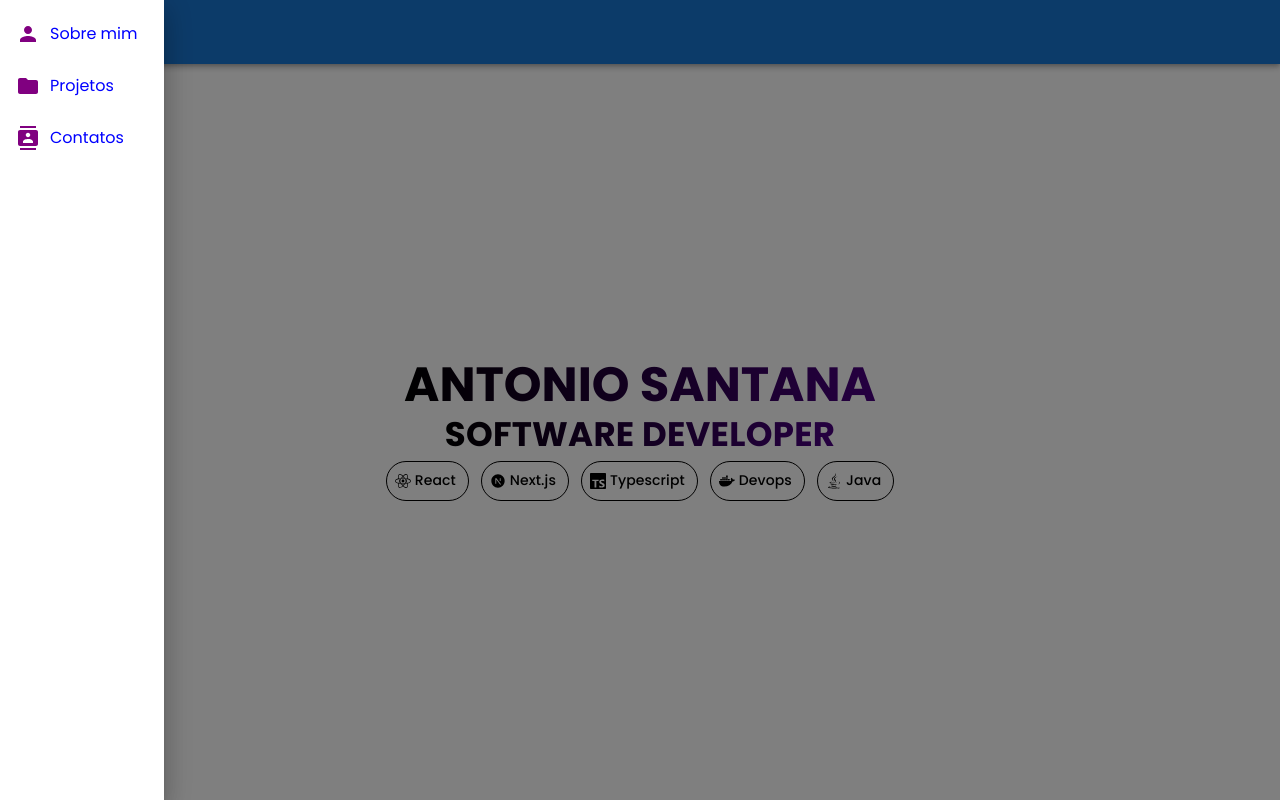
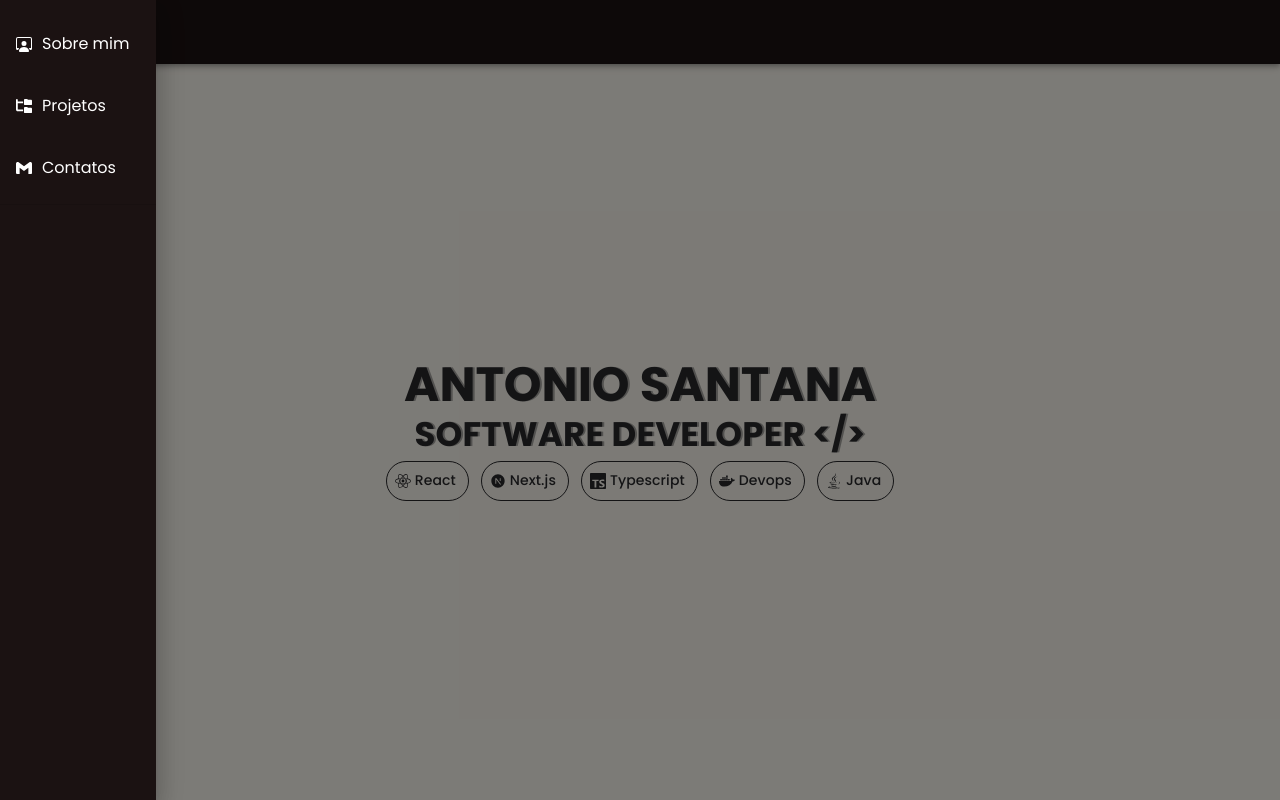
Before and after one commit to callioptsu/Portfolio, a Next.js app: page / in a window 1280 px wide. Both pictures are taken after a click on the button 108 px from the left and 32 px from the top of the page. Built offline with nearby package versions, Linux system fonts and the light colour scheme.

Commit message:
style(homepage): finish homepage style

```diff
--- a/src/app/globals.css
+++ b/src/app/globals.css
@@ -2,6 +2,10 @@
    v2.0 | 20110126
    License: none (public domain)
 */
+
+body {
+  background-color: rgb(249, 246, 238);
+}
 
 html,
 body,
--- a/src/app/page.tsx
+++ b/src/app/page.tsx
@@ -37,9 +37,10 @@ export default function Home() {
           margin: '6px',
           padding: '4px 8px 4px 8px',
           borderRadius: '20px',
-          border: '1px solid black',
+          border: '1px solid rgb(40, 40, 43)',
           opacity: '0',
           animation: `fadeIn 1s ease-in-out ${idx * 0.5}s forwards`,
+          color: 'rgb(40, 40, 43)',
         }}
       >
         {stackIcons[value]}
@@ -82,12 +83,12 @@ export default function Home() {
             fontFamily="Poppins"
             fontWeight="bold"
             sx={{
-              backgroundImage:
-                'linear-gradient(to right, rgb(0, 0, 0), #4B0082)',
-              WebkitBackgroundClip: 'text',
-              color: 'transparent',
               opacity: '0',
               animation: 'fadeIn 1s ease-out forwards',
+              textShadow: `
+                2px 0 0 rgb(40, 40, 43, 0.4)
+              `,
+              color: 'rgb(40, 40, 43)',
             }}
           >
             ANTONIO SANTANA
@@ -97,15 +98,15 @@ export default function Home() {
             fontFamily="Poppins"
             fontWeight="bold"
             sx={{
-              backgroundImage:
-                'linear-gradient(to right, rgb(0, 0, 0), #4B0082)',
-              WebkitBackgroundClip: 'text',
-              color: 'transparent',
               opacity: '0',
               animation: 'fadeIn 1s ease-out forwards',
+              textShadow: `
+                2px 0 0 rgb(40, 40, 43, 0.4)
+              `,
+              color: 'rgb(40, 40, 43)',
             }}
           >
-            SOFTWARE DEVELOPER
+            SOFTWARE DEVELOPER {'</>'}
           </Typography>
         </Box>
         <Box
--- a/src/components/@custom-header/HeaderComponent.tsx
+++ b/src/components/@custom-header/HeaderComponent.tsx
@@ -14,7 +14,12 @@ export default function HeaderComponent() {
   }
 
   return (
-    <AppBar position="static">
+    <AppBar
+      position="static"
+      sx={{
+        backgroundColor: 'rgb(27, 18, 18)',
+      }}
+    >
       <LeftbarComponent isOpen={isOpen} setIsOpen={setIsOpen} />
       <Container>
         <Toolbar
--- /dev/null
+++ b/src/components/@custom-leftbar/LeftbarComponent.css
@@ -0,0 +1,18 @@
+@keyframes scalingIn {
+  0% {
+    background-color: rgb(255, 255, 255, 0);
+  }
+
+  100% {
+    background-color: rgb(255, 255, 255, 0.2);
+  }
+}
+
+@keyframes scalingOut {
+  0% {
+    background-color: rgb(255, 255, 255, 0.2);
+  }
+  100% {
+    background-color: rgb(255, 255, 255, 0);
+  }
+}
--- a/src/components/@custom-leftbar/LeftbarComponent.tsx
+++ b/src/components/@custom-leftbar/LeftbarComponent.tsx
@@ -1,11 +1,18 @@
 import React, { Dispatch } from 'react'
 
 // Material UI
-import { Drawer, List, ListItem } from '@mui/material'
-import { Contacts, Folder, Person } from '@mui/icons-material'
+import { Divider, Drawer, List, ListItem } from '@mui/material'
+
+// React Icons
+import { SiGmail } from 'react-icons/si'
+import { FaFolderTree } from 'react-icons/fa6'
+import { BsPersonWorkspace } from 'react-icons/bs'
 
 // Custom
 import LinkComponent from '../@custom-links/LinkComponent'
+
+// Style
+import './LeftbarComponent.css'
 
 interface LeftbarComponentProps {
   isOpen: boolean
@@ -18,24 +25,45 @@ export default function LeftbarComponent({
 }: LeftbarComponentProps) {
   const renderIcons = (value: string) => {
     if (value === 'sobre mim') {
-      return <Person sx={{ color: 'purple' }} />
+      return <BsPersonWorkspace color="white" />
     } else if (value === 'projetos') {
-      return <Folder sx={{ color: 'purple' }} />
+      return <FaFolderTree color="white" />
     } else if (value === 'contatos') {
-      return <Contacts sx={{ color: 'purple' }} />
+      return <SiGmail color="white" />
     }
   }
 
   return (
-    <Drawer anchor="left" open={isOpen} onClose={() => setIsOpen(false)}>
+    <Drawer
+      anchor="left"
+      open={isOpen}
+      onClose={() => setIsOpen(false)}
+      sx={{
+        '& .MuiDrawer-paper': {
+          backgroundColor: 'rgb(27, 18, 18)',
+        },
+      }}
+    >
       <List>
         {['sobre mim', 'projetos', 'contatos'].map(
           (value: string, idx: number) => {
             return (
-              <ListItem key={idx}>
+              <ListItem
+                key={idx}
+                sx={{
+                  marginBottom: '10px',
+                  marginTop: '10px',
+                  ':hover': {
+                    animation: 'scalingIn 0.2s ease-in forwards',
+                  },
+                  ':not(:hover)': {
+                    animation: 'scalingOut 0.2s forwards',
+                  },
+                }}
+              >
                 {renderIcons(value)}
                 <LinkComponent
-                  url={value}
+                  url={value.replace(' ', '-')}
                   fontFamily="Poppins"
                   text={value.slice(0, 1).toUpperCase() + value.slice(1)}
                 />
@@ -43,6 +71,7 @@ export default function LeftbarComponent({
             )
           },
         )}
+        <Divider />
       </List>
     </Drawer>
   )
--- a/src/components/@custom-links/LinkComponent.tsx
+++ b/src/components/@custom-links/LinkComponent.tsx
@@ -17,12 +17,10 @@ export default function LinkComponent({
       href={url}
       fontFamily={fontFamily}
       sx={{
-        color: 'blue',
+        color: 'white',
         margin: '10px',
         textDecoration: 'none',
-        ':hover': {
-          cursor: 'pointer',
-        },
+        cursor: 'default',
       }}
     >
       {text}
```
